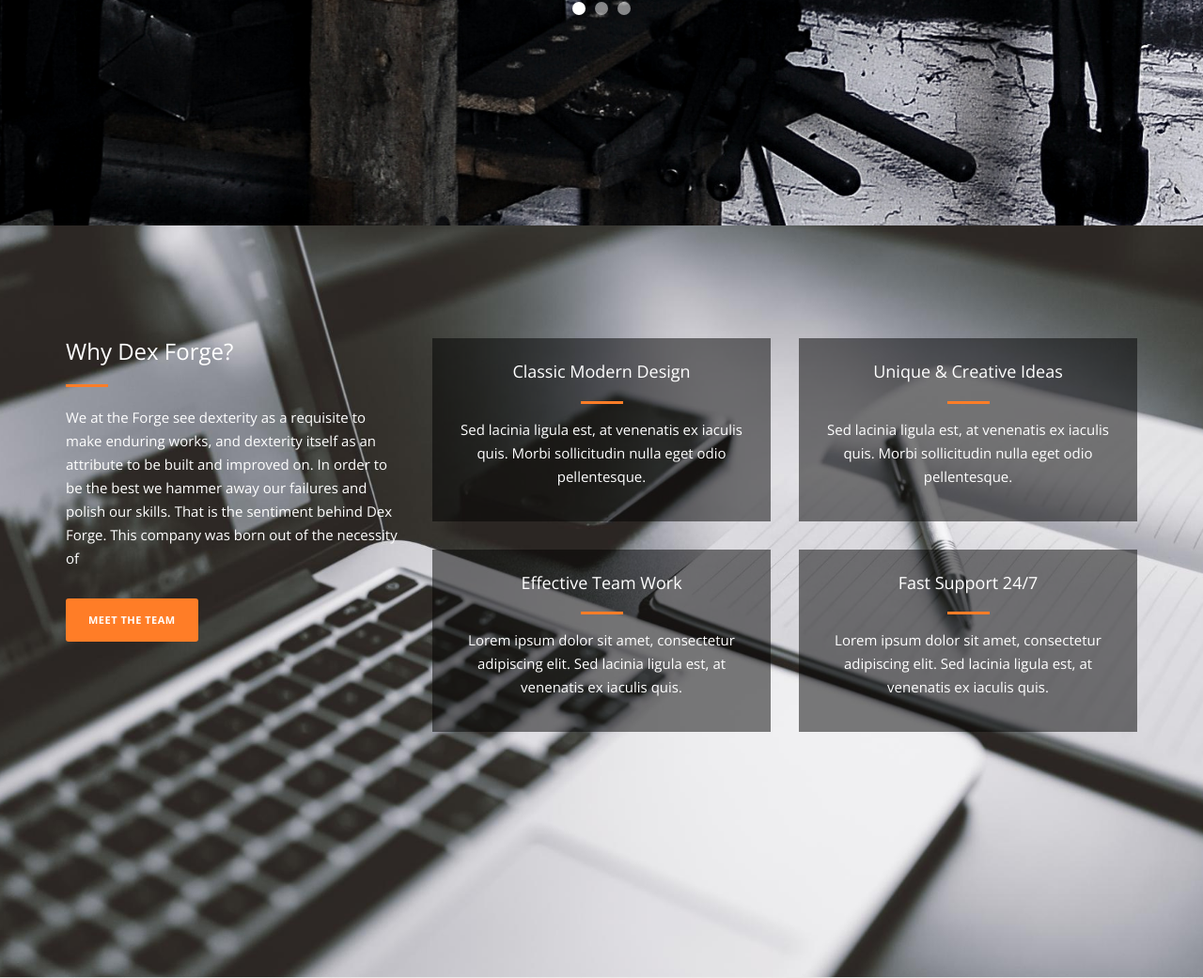
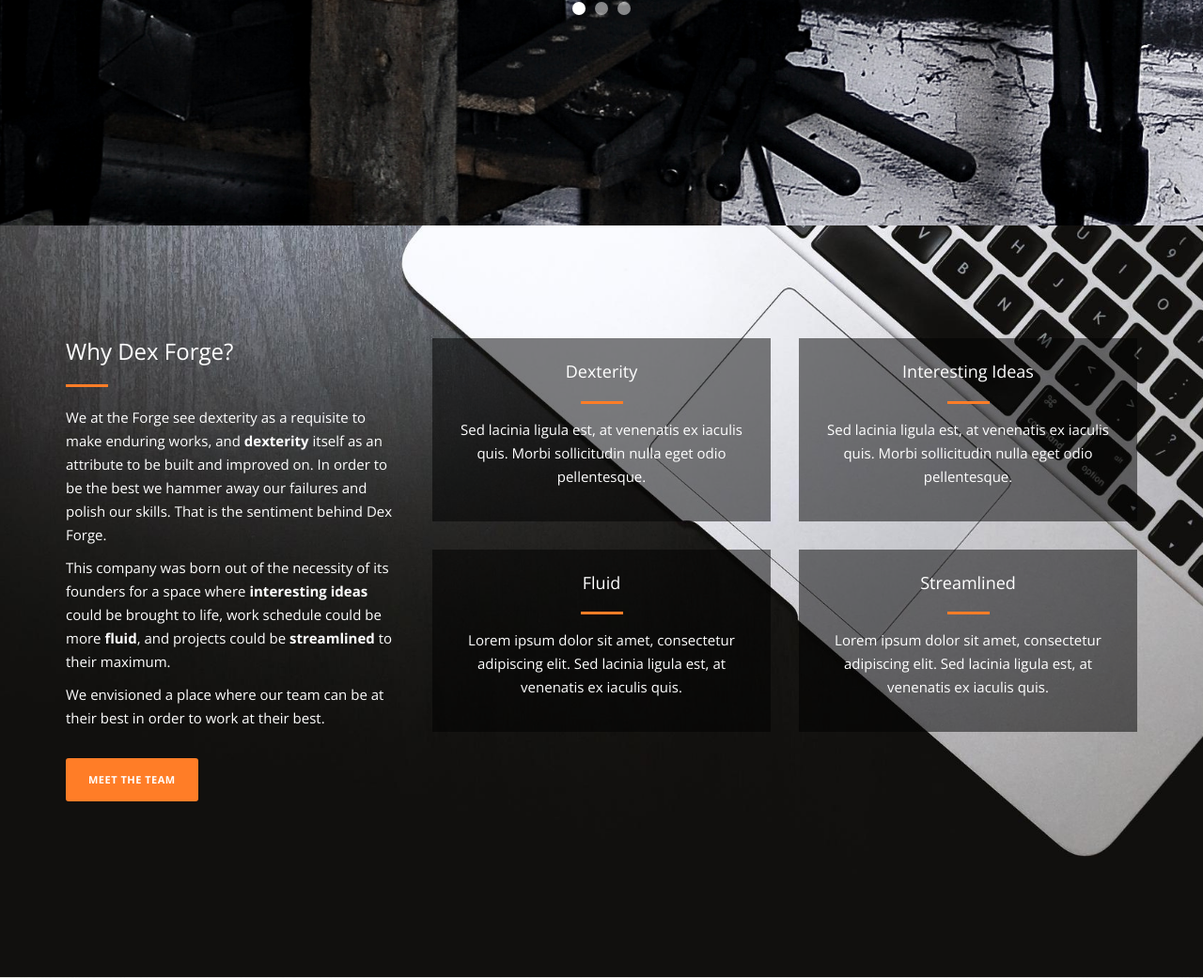
Before and after one commit to zzzNitro/DexforgePortfolio, a Flask app: page / in a window 1280 px wide. Shown: the part 1360-2401 px from the top of the page at 94% size. Run offline with Flask 2, Linux system fonts and the light colour scheme; some libraries are stand-ins or nearby versions.

Commit message:
Index - Our Story - content 2

```diff
--- a/templates/index.html
+++ b/templates/index.html
@@ -144,10 +144,19 @@ https://templatemo.com/tm-526-vanilla
                     <div class="left-text">
                         <h4>Why Dex Forge?</h4>
                         <div class="line-dec"></div>
-                        <p>We at the Forge see dexterity as a requisite to make enduring works, and dexterity itself as an attribute to be built and improved on.
-                        In order to be the best we hammer away our failures and polish our skills. That is the sentiment behind Dex Forge.
-
-                            This company was born out of the necessity of
+                        <p>
+                            We at the Forge see dexterity as a requisite to make enduring works, and <b>dexterity</b> itself as
+                            an attribute to be built and improved on. In order to be the best we hammer away our
+                            failures and polish our skills. That is the sentiment behind Dex Forge.
+                        </p>
+                        <p>
+                            This company was born out of the necessity of its founders for a space where <b>interesting
+                            ideas</b> could be brought to life, work schedule could be more <b>fluid</b>, and projects could be
+                            <b>streamlined</b> to their maximum.
+                        </p>
+                        <p>
+                            We envisioned a place where our team can be at their best
+                            in order to work at their best.
                         </p>
                         <div class="primary-button">
                             <a href="#">Meet the team</a>
@@ -158,28 +167,28 @@ https://templatemo.com/tm-526-vanilla
                     <div class="row">
                         <div class="col-md-6">
                             <div class="service-item">
-                                <h4>Classic Modern Design</h4>
+                                <h4>Dexterity</h4>
                                 <div class="line-dec"></div>
                                 <p>Sed lacinia ligula est, at venenatis ex iaculis quis. Morbi sollicitudin nulla eget odio pellentesque.</p>
                             </div>
                         </div>
                         <div class="col-md-6">
                             <div class="service-item">
-                                <h4>Unique &amp; Creative Ideas</h4>
+                                <h4>Interesting Ideas</h4>
                                 <div class="line-dec"></div>
                                 <p>Sed lacinia ligula est, at venenatis ex iaculis quis. Morbi sollicitudin nulla eget odio pellentesque.</p>
                             </div>
                         </div>
                         <div class="col-md-6">
                             <div class="service-item">
-                                <h4>Effective Team Work</h4>
+                                <h4>Fluid</h4>
                                 <div class="line-dec"></div>
                                 <p>Lorem ipsum dolor sit amet, consectetur adipiscing elit. Sed lacinia ligula est, at venenatis ex iaculis quis.</p>
                             </div>
                         </div>
                         <div class="col-md-6">
                             <div class="service-item">
-                                <h4>Fast Support 24/7</h4>
+                                <h4>Streamlined</h4>
                                 <div class="line-dec"></div>
                                 <p>Lorem ipsum dolor sit amet, consectetur adipiscing elit. Sed lacinia ligula est, at venenatis ex iaculis quis.</p>
                             </div>
```
Also changed, not shown: static/img/2nd-section.png.
